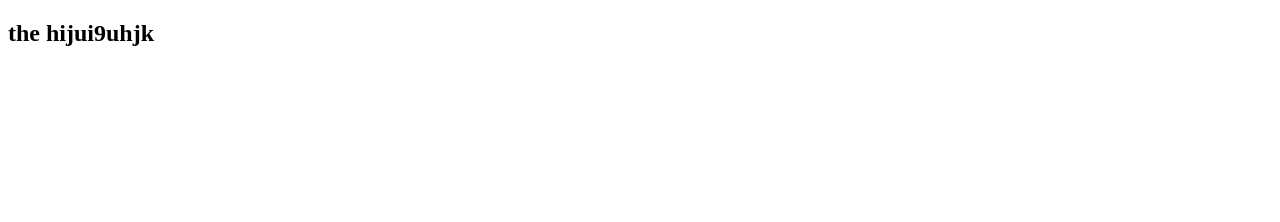
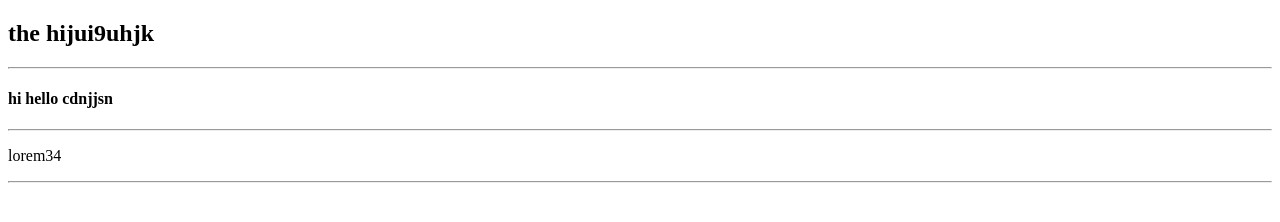
Before and after one commit to deepakpradhan1021/3--project, a plain HTML site: page index.html in a window 1280 px wide. Drawn offline with Linux system fonts and the light colour scheme.

Commit message:
Update index.html

```diff
--- a/index.html
+++ b/index.html
@@ -6,7 +6,10 @@
     <title>Document</title>
 </head>
 <body>
-    <h2>the hijui9uhjk</h2>
+    <h2>the hijui9uhjk</h2><hr>
+    <h4>hi hello cdnjjsn</h4><hr>
+    <p>lorem34</p><hr>
+
 
 </body>
 </html>
```
